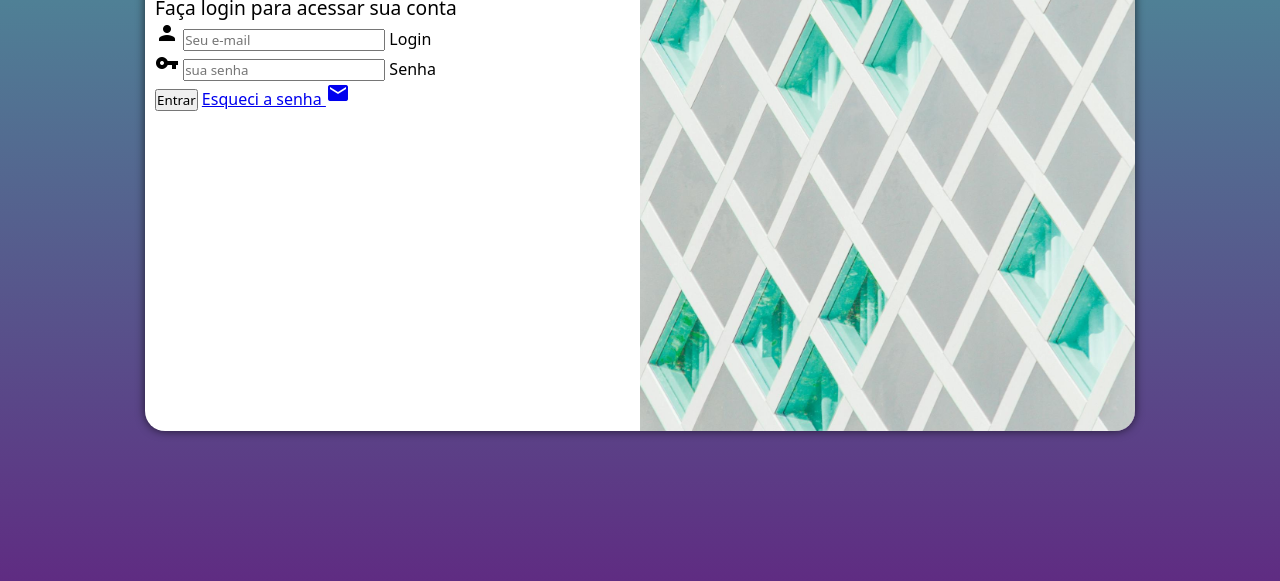
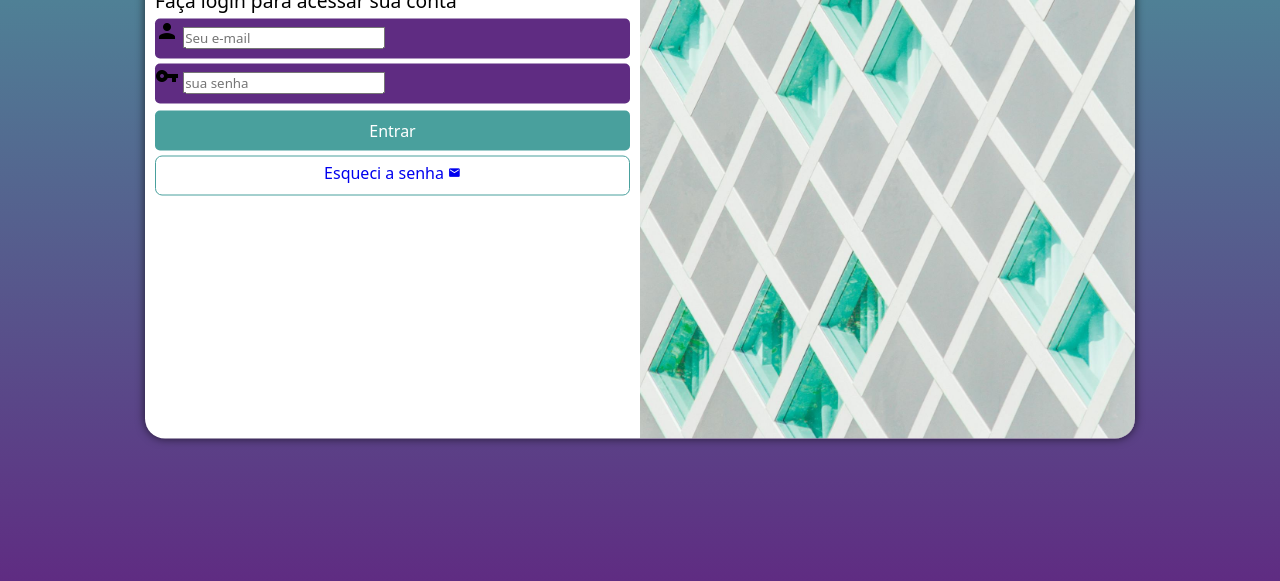
Before and after one commit to gustavo-g-machado/projeto-login, a plain HTML site: page index.html in a window 1280 px wide. Shown: the part 219-800 px from the top of the page. Drawn offline with Linux system fonts and the light colour scheme.

Commit message:
formatação do formulario

```diff
--- a/estilos/style.css
+++ b/estilos/style.css
@@ -28,7 +28,7 @@ main {
 
     background-color: white;
     width: 250px;
-    height: 500px;
+    height: 515px;
     border-radius: 20px;
     box-shadow: 0px 0px 10px rgba(0, 0, 0, 0.658);
 
@@ -56,3 +56,55 @@ main {
 #formulario > p {
     font-size: 0.5em;
 }
+
+form > div.campo{
+    background-color: #5f2c82;
+    width: 100%;
+    display: block;
+    height: 40px;
+    border-radius: 5px;
+    margin: 5px 0px;
+}
+
+div.campo > label {
+    display: none;
+}
+
+form > input[type=submit] {
+    display: block;
+    font-size: 1em;
+    width: 100%;
+    height: 40px;
+    margin-top: 7px;
+    background-color: #49a09d;
+    color: white;
+    border: none;
+    border-radius: 5px;
+    cursor: pointer;
+}
+
+form > input[type=submit]:hover {
+    background-color: #316b69;
+}
+
+form > a.botao {
+    display: block;
+    text-align: center;
+    font-size: 1em;
+    width: 100%;
+    padding-top: 5px;
+    margin-top: 5px;
+    height: 40px;
+    background-color: white;
+    border-radius: 7px;
+    border: 1px solid #49a09d;
+    text-decoration: none;
+}
+
+form > a.botao:hover {
+    background-color: #1c3e3d;
+}
+
+form > a.botao > i {
+    font-size: 0.8em;
+}
--- a/index.html
+++ b/index.html
@@ -30,7 +30,7 @@
                         <label for="isenha">Senha</label>
                     </div>
                     <input type="submit" value="Entrar">
-                    <a href="esqueci.html">Esqueci a senha <i class="material-icons">mail</i></a>
+                    <a href="esqueci.html" class="botao">Esqueci a senha <i class="material-icons">mail</i></a>
                 </form>
             </div>
         </section>
```
